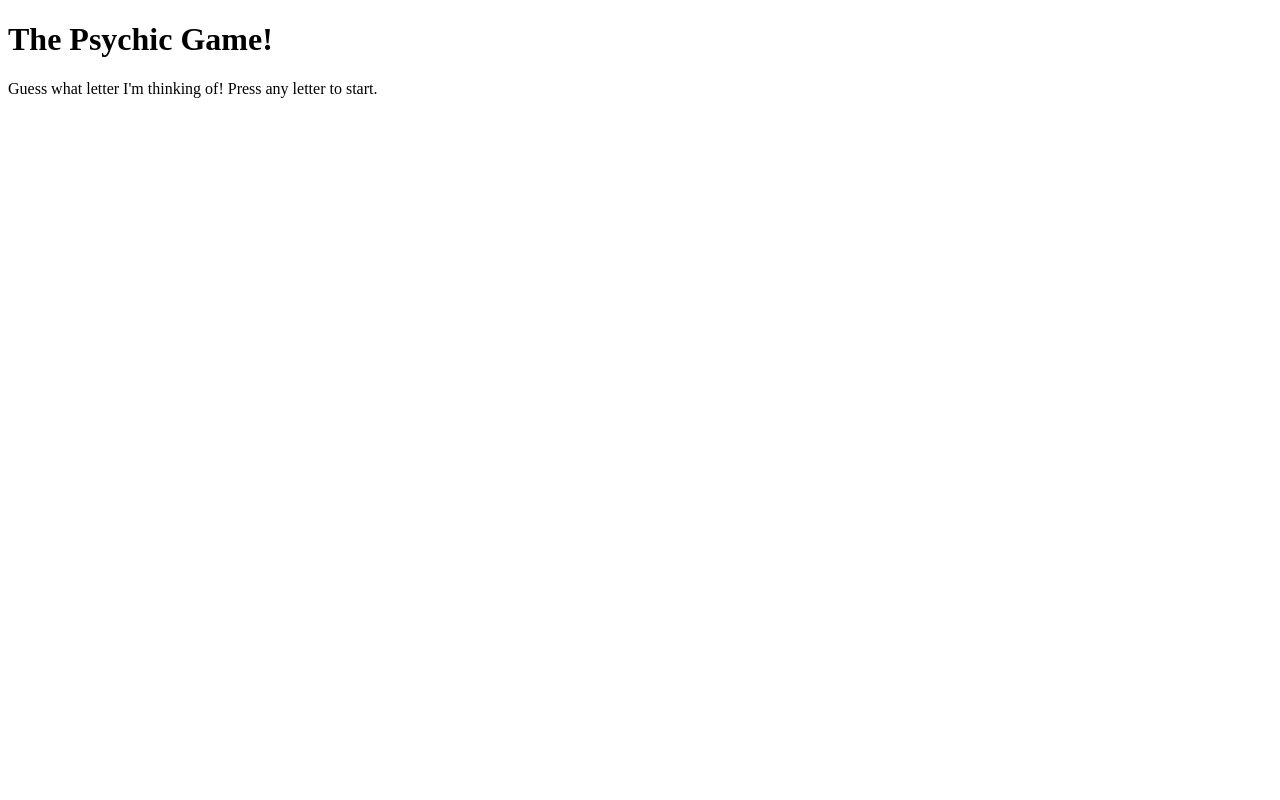
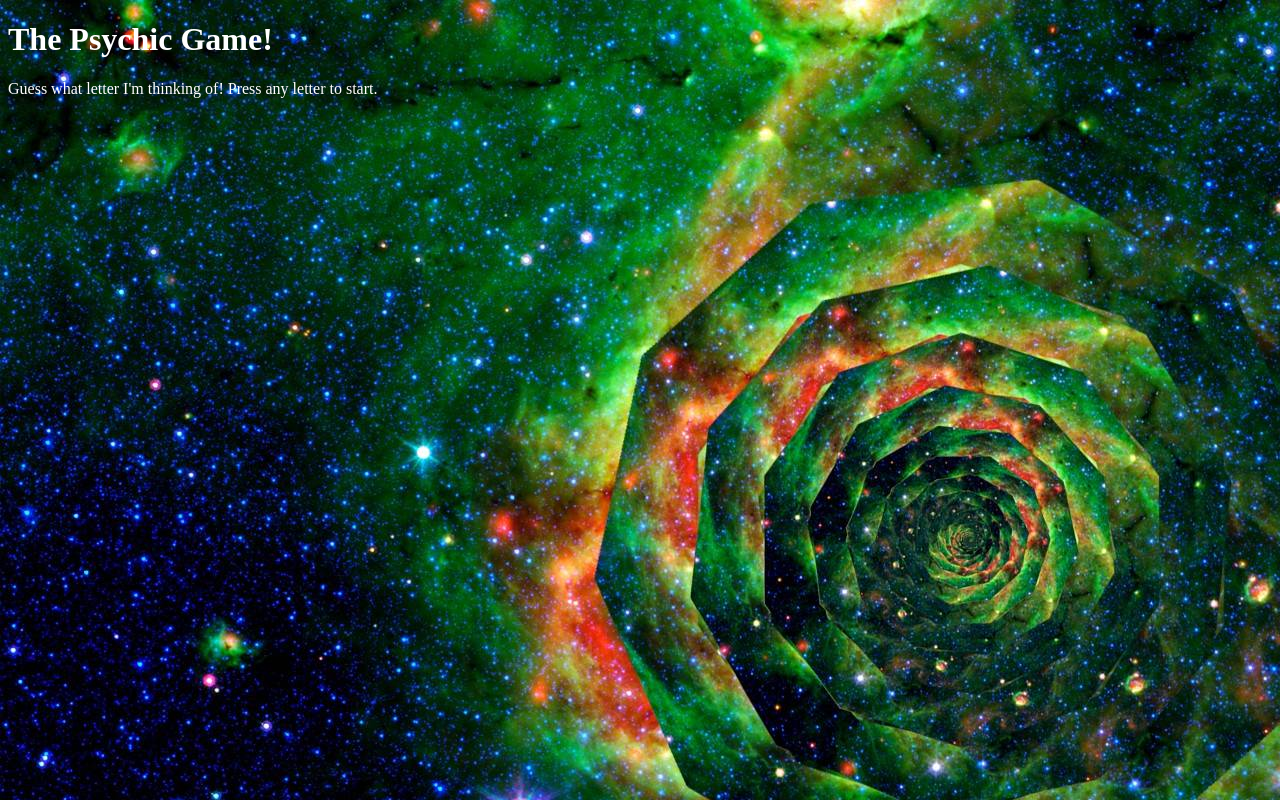
Before and after one commit to alphamarshan/Psychic-Game, a plain HTML site: page index.html in a window 1280 px wide. Drawn offline with Linux system fonts and the light colour scheme.

Commit message:
last changes

```diff
--- a/assets/css/style.css
+++ b/assets/css/style.css
@@ -0,0 +1,4 @@
+body {
+    background-image: url("../images/psych.jpg");
+    color: white;
+}
--- a/index.html
+++ b/index.html
@@ -3,6 +3,7 @@
   <head>
     <meta charset="UTF-8">
     <title>Psychic Game!</title>
+    <link rel="stylesheet" href="./assets/css/style.css">
     <script src="assets/javascript/game.js"></script>
   </head>
   <body>
```
Also changed, not shown: assets/images/psych.jpg (added).
